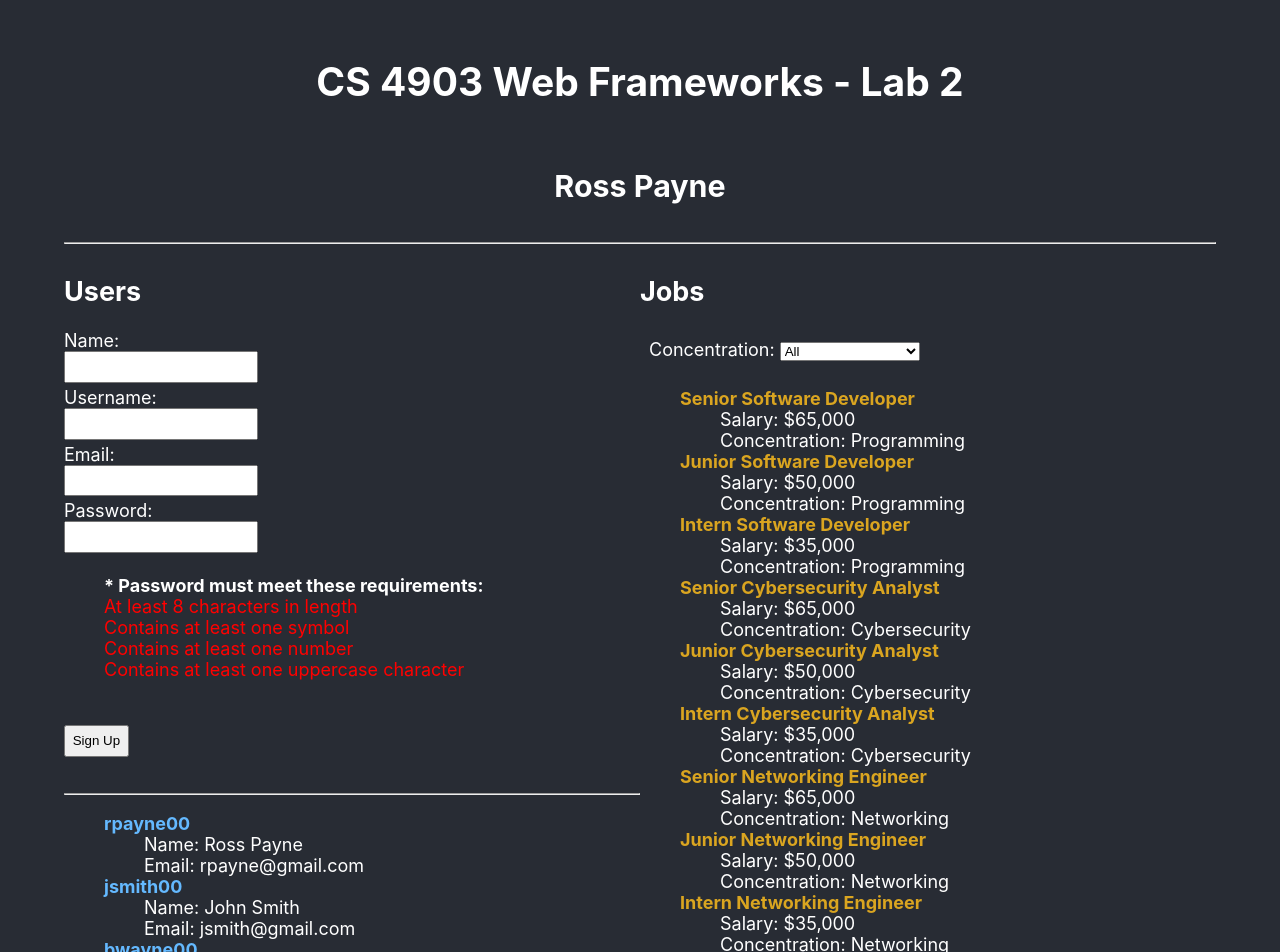
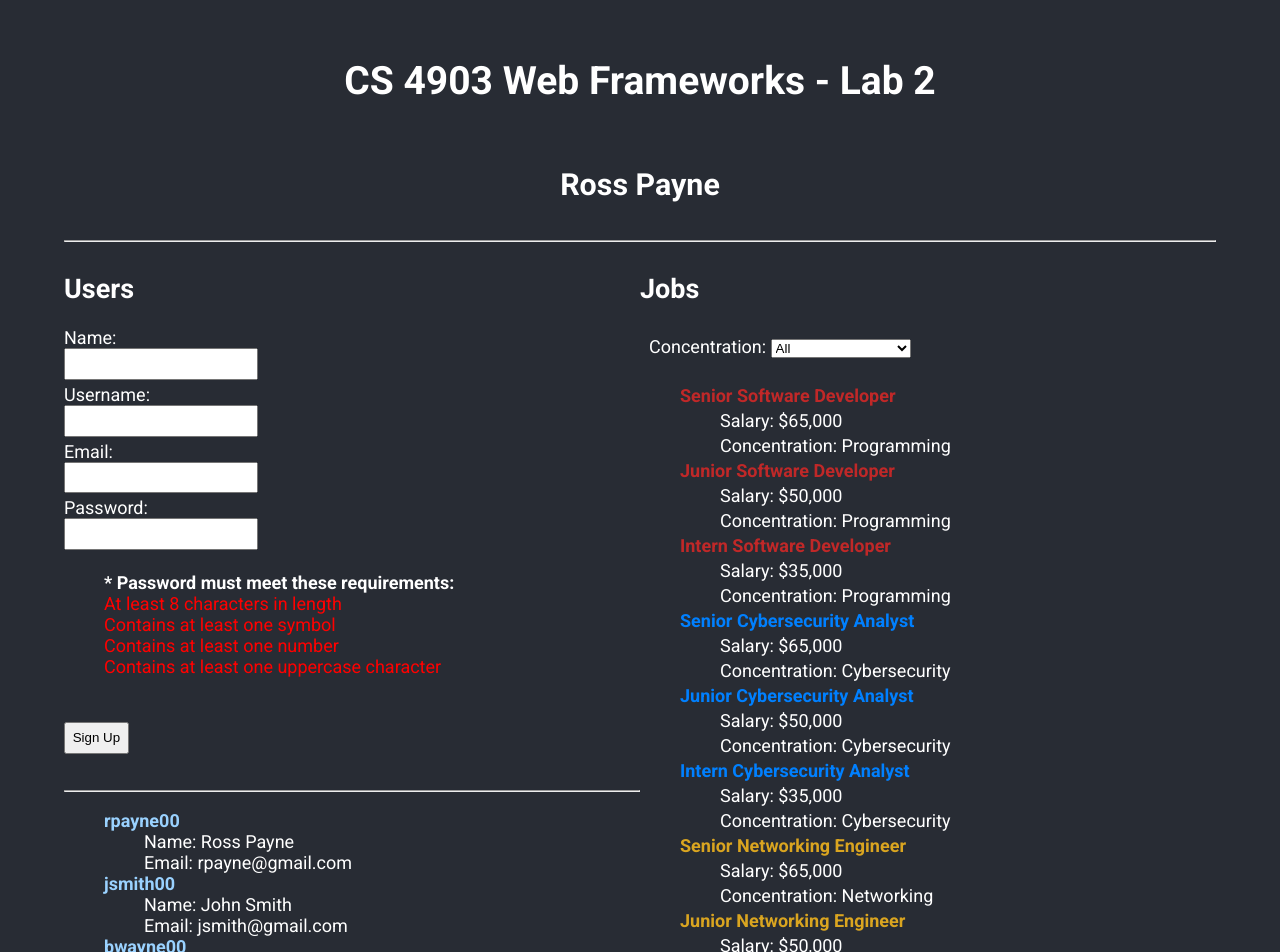
Before and after one commit to rosspayn3/web-frameworks-lab-2, a React (Create React App) app: page / in a window 1280 px wide. Shown: the top 952 px of the page. Built offline with nearby package versions, Linux system fonts and the light colour scheme.

Commit message:
CSS and formatting

```diff
--- a/public/index.html
+++ b/public/index.html
@@ -24,6 +24,9 @@
       work correctly both with client-side routing and a non-root public URL.
       Learn how to configure a non-root public URL by running `npm run build`.
     -->
+    <link rel="preconnect" href="https://fonts.googleapis.com">
+    <link rel="preconnect" href="https://fonts.gstatic.com" crossorigin>
+    <link href="https://fonts.googleapis.com/css2?family=Roboto:wght@300;400;700&display=swap" rel="stylesheet">
     <title>Lab 2 - Ross Payne</title>
   </head>
   <body>
--- a/src/App.css
+++ b/src/App.css
@@ -2,6 +2,7 @@
     background-color: #282c34;
     min-height: 100vh;
     padding: 2% 5%;
+    font-family: 'Roboto', sans-serif;
 }
 
 @media (prefers-reduced-motion: no-preference) {
@@ -35,7 +36,7 @@
 }
 
 .user-uid {
-    color: rgb(100, 185, 255);
+    color: rgb(154, 210, 255);
 }
 
 .row {
@@ -71,3 +72,23 @@ form input {
     color:rgb(123, 255, 123);
     text-decoration:line-through;
 }
+
+#jobs > li > ul > li{
+    margin: 0.25rem 0;
+}
+
+#jobs .programming .job-title{
+    color:rgb(192, 40, 40)
+}
+
+#jobs .artificial .job-title{
+    color:green;
+}
+
+#jobs .cybersecurity .job-title{
+    color:rgb(0, 128, 255)
+}
+
+#jobs .networking .job-title{
+    color:goldenrod
+}
--- a/src/FancyJobsList.js
+++ b/src/FancyJobsList.js
@@ -6,15 +6,15 @@ const FancyJobsList = (props) => {
         <div>
             <h2>Jobs</h2>
             <FancySelect options={props.options} onchange={props.selectOnChange} />
-            <ul>
+            <ul id="jobs" >
                 {props.jobs
                     .filter((job) => {
                         return job.concentration.includes(props.selectedConcentration);
                     })
                     .map((job) => {
                         return (
-                            <li key={job.id}>
-                                <strong className="job-title">{job.title}</strong>
+                            <li key={job.id} className={`job ${job.concentration[0].toLowerCase()}`}>
+                                <strong className={`job-title`}>{job.title}</strong>
                                 <ul>
                                     <li>Salary: {job.salary}</li>
                                     <li>Concentration: {job.concentration[0]}</li>
```
